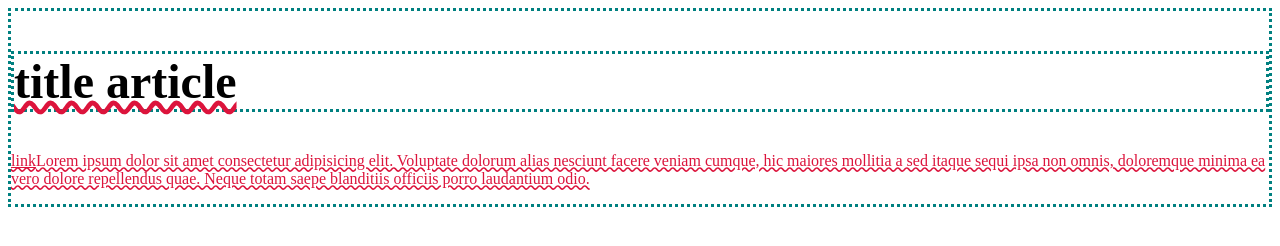
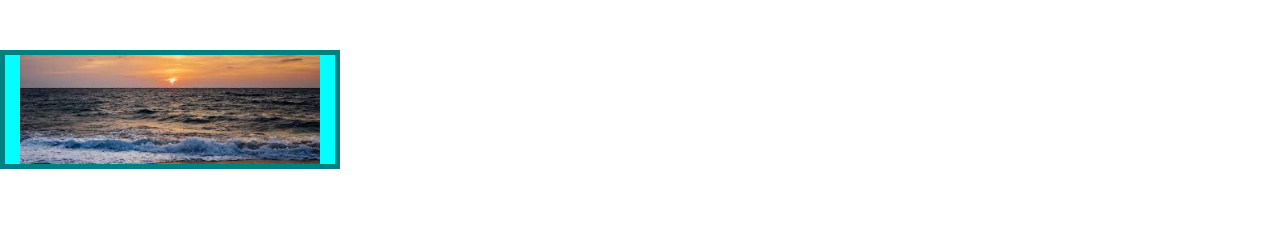
Before and after one commit to hopeMUSE/home3, a plain HTML site: page index.html in a window 1280 px wide. Drawn offline with Linux system fonts and the light colour scheme.

Commit message:
example block model

```diff
--- a/assets/style.css
+++ b/assets/style.css
@@ -1,17 +1,14 @@
-.main-article{
-  border: 3px dotted teal;
-  color: crimson;
-  font-size: 32px;
-  text-decoration: wavy underline;
+body{
+  margin: 0;
 }
-.main-article-heading{
-  color: initial;
-  border: inherit;
+.image{
+  width: 300px;
+  /* height: 300px; */
+  padding: 0 15px ;
+  /* padding-left: 0; */
+  border: 5px solid teal;
+  margin: 50px;
+  margin-left: 0;
+background-color: aqua;
+
 }
-.main-article-content{
-  font-size: initial;
-}
-.main-article-link{
-  color: inherit;
-  text-decoration: inharit;
-}
--- a/index.html
+++ b/index.html
@@ -8,9 +8,6 @@
 </head>
 <body>
 
-  <article class="main-article">
-    <h1 class="main-article-heading">title article</h1>
-    <p class="main-article-content"> <a class="main-article-link" href="#">link</a>Lorem ipsum dolor sit amet consectetur adipisicing elit. Voluptate dolorum alias nesciunt facere veniam cumque, hic maiores mollitia a sed itaque sequi ipsa non omnis, doloremque minima ea vero dolore repellendus quae. Neque totam saepe blanditiis officiis porro laudantium odio.</p>
-  </article>
+  <img src="./assets/images/sea.jpg" alt="sea" class="image">
 </body>
 </html>
```
Also changed, not shown: assets/images/sea.jpg (added), 1 other file.
